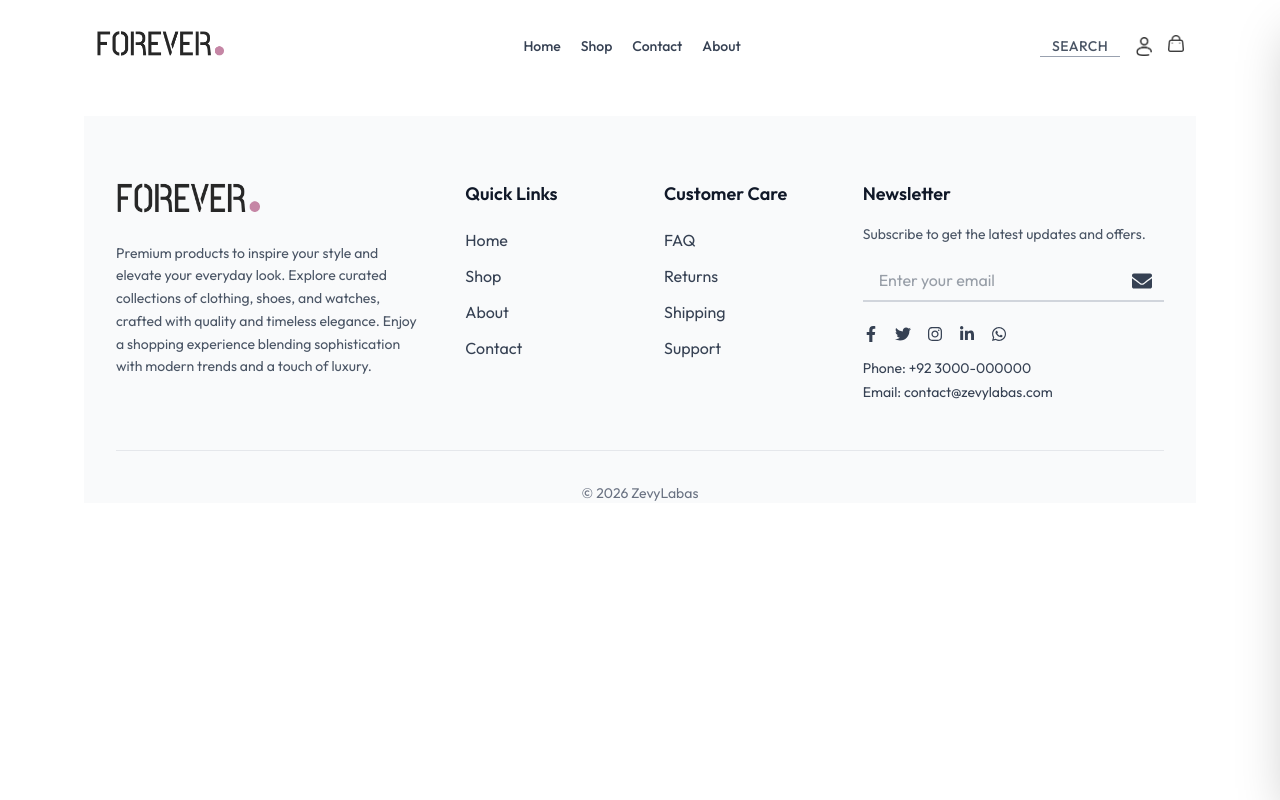
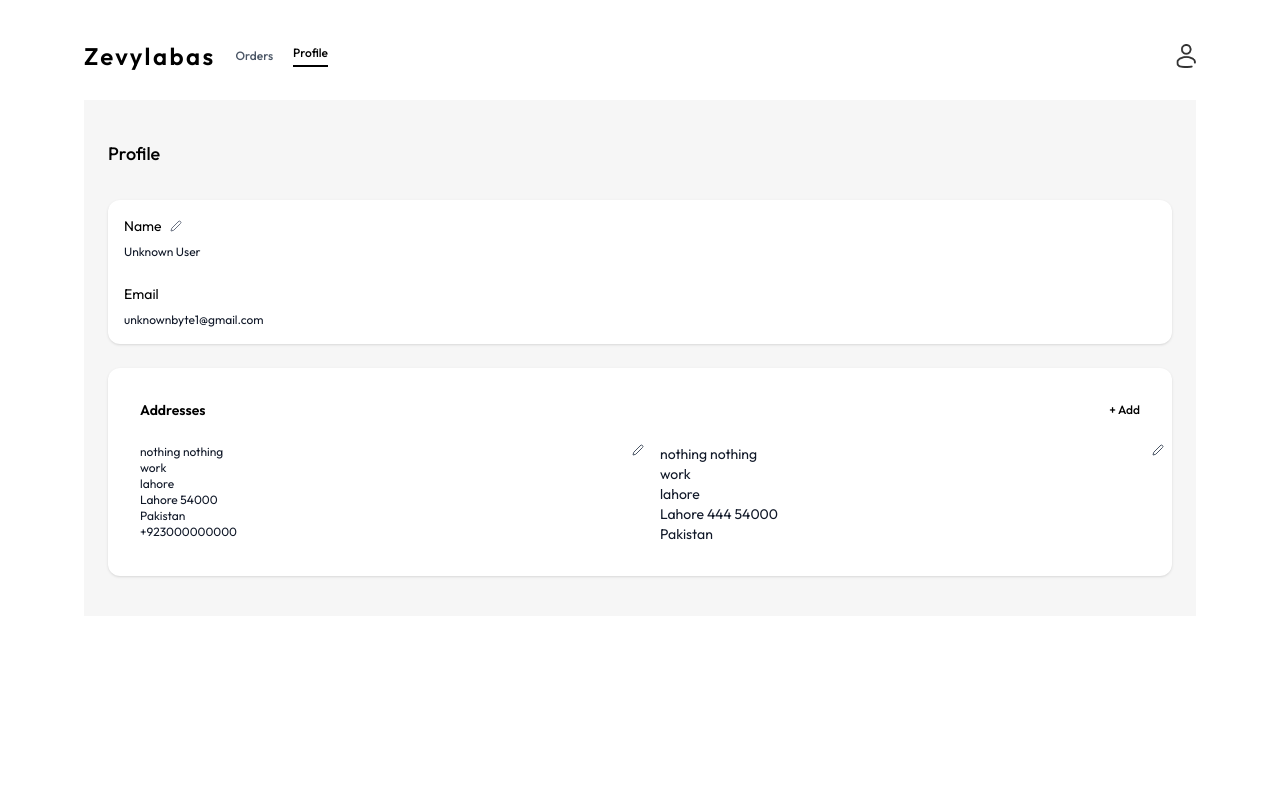
Before and after one commit to arbaz3a/labas-ecommerce, a React (Vite) app in the folder frontend/: page /profile in a window 1280 px wide. Built offline with nearby package versions, Linux system fonts and the light colour scheme.

Commit message:
something new

```diff
--- a/frontend/src/App.jsx
+++ b/frontend/src/App.jsx
@@ -1,23 +1,30 @@
 import React from "react";
-import { Routes, Route } from "react-router-dom";
+import { Routes, Route, useLocation } from "react-router-dom";
 import Home from "./pages/Home";
 import About from "./pages/About";
 import Shop from "./pages/Shop";
 import Contact from "./pages/Contact";
 import Login from "./pages/Login";
 import Product from "./pages/Product";
-import Orders from "./pages/Orders";
+import ProfilePage from "./pages/ProfilePage";
+import OrdersPage from "./pages/OrdersPage";
+import ProfileLayout from "./layout/ProfileLayout";
 import Navbar from "./components/Navbar";
 import Footer from "./components/Footer";
 import Checkout from "./pages/Checkout";
 import OrderConfirmation from "./pages/OrderConfirmation";
+import SettingsPage from "./pages/SettingsPage";
 import { ToastContainer, Slide } from "react-toastify";
 import "react-toastify/dist/ReactToastify.css";
 
 function App() {
+  const location = useLocation();
+
+  const hideLayout =
+    location.pathname === "/profile" || location.pathname === "/orderspage" || location.pathname === "/settings";
   return (
     <div className="md:px-21 sm:px-16 px-11 py-3">
-      <Navbar />
+      {!hideLayout && <Navbar />}
 
       {/* toastify toaster */}
       <ToastContainer
@@ -42,10 +49,12 @@ function App() {
         <Route path="/contact" element={<Contact />} />
         <Route path="/login" element={<Login />} />
         <Route path="/product/:productID" element={<Product />} />
-        <Route path="/orders" element={<Orders />} />
+        <Route path="/orderspage" element={<ProfileLayout><OrdersPage /></ProfileLayout>}/>
+        <Route path="/profile" element={<ProfileLayout><ProfilePage /></ProfileLayout>}/>
+        <Route path="/settings" element={<ProfileLayout><SettingsPage /></ProfileLayout>}/>
         <Route path="/orderconfirmation" element={<OrderConfirmation />} />
       </Routes>
-      <Footer />
+      {!hideLayout && <Footer />}
     </div>
   );
 }
--- a/frontend/src/components/Navbar.jsx
+++ b/frontend/src/components/Navbar.jsx
@@ -66,20 +66,12 @@ function Navbar() {
           <span className="text-sm tracking-wide text-gray-600">SEARCH</span>
         </div>
 
-        <div className="group relative">
-          <img
-            src={assets.profile_icon}
-            className="w-4 cursor-pointer"
-            alt="profile_icon"
-          />
-          <div className="group-hover:block hidden dropdown-menu absolute right-0 pt-3 z-20">
-            <div className="flex flex-col w-36 py-3 px-2.5 gap-1.5 rounded bg-slate-50 text-gray-600">
-              <p className="hover:text-black cursor-pointer">My Profile</p>
-              <p className="hover:text-black cursor-pointer">Orders</p>
-              <p className="hover:text-black cursor-pointer">Logout</p>
-            </div>
-          </div>
-        </div>
+        <img
+  src={assets.profile_icon}
+  onClick={() => navigate("/profile")}
+  className="w-4 cursor-pointer"
+  alt="profile_icon"
+/>
 
         <div className="relative">
           <button className="relative" onClick={() => setShowCartDrawer(true)}>
--- /dev/null
+++ b/frontend/src/components/ProfileHeader.jsx
@@ -0,0 +1,87 @@
+import React, { useState } from "react";
+import { useNavigate, useLocation } from "react-router-dom";
+import { assets } from "../assets/frontend_assets/assets";
+
+function ProfileHeader() {
+  const navigate = useNavigate();
+  const location = useLocation();
+  const [open, setOpen] = useState(false);
+
+  const isOrders = location.pathname === "/orderspage";
+  const isProfile = location.pathname === "/profile";
+
+  return (
+    <div className="bg-white flex py-7 items-center justify-between relative">
+      {/* brand, orders and profile */}
+      <div className="flex items-center gap-5">
+        <h1
+          onClick={() => navigate("/")}
+          className="text-2xl tracking-widest cursor-pointer font-semibold"
+        >
+          Zevylabas
+        </h1>
+
+        <div className="flex gap-5 text-xs font-medium">
+          <button
+            onClick={() => navigate("/orderspage")}
+            className={`transition-all ${
+              isOrders
+                ? "border-b-2 border-black pb-1"
+                : "text-gray-600 hover:text-black"
+            }`}
+          >
+            Orders
+          </button>
+
+          <button
+            onClick={() => navigate("/profile")}
+            className={`transition-all ${
+              isProfile
+                ? "border-b-2 border-black pb-1"
+                : "text-gray-600 hover:text-black"
+            }`}
+          >
+            Profile
+          </button>
+        </div>
+      </div>
+
+      <div className="relative">
+        <img
+          src={assets.profile_icon}
+          alt="profile"
+          className="w-5 cursor-pointer"
+          onClick={() => setOpen(!open)}
+        />
+
+        {open && (
+          <div className="absolute right-0 mt-4 w-64 bg-white border rounded-xl shadow-lg p-4 text-sm z-50">
+            <div className="mb-3 text-gray-600">unknownbyte1@gmail.com</div>
+
+            <div
+              onClick={() => {
+                navigate("/profile");
+                setOpen(false);
+              }}
+              className="py-2 cursor-pointer hover:underline"
+            >
+              Profile
+            </div>
+
+            <div
+              onClick={() => {
+                navigate("/settings");
+                setOpen(false);
+              }}
+              className="py-2 cursor-pointer hover:underline"
+            >
+              Settings
+            </div>
+          </div>
+        )}
+      </div>
+    </div>
+  );
+}
+
+export default ProfileHeader;
--- /dev/null
+++ b/frontend/src/layout/ProfileLayout.jsx
@@ -0,0 +1,13 @@
+import React from "react";
+import ProfileHeader from "../components/ProfileHeader";
+
+function ProfileLayout({ children }) {
+  return (
+    <div className="bg-[#f6f6f6] flex flex-col">
+      <ProfileHeader />
+      <div className="flex-1 overflow-auto">{children}</div>
+    </div>
+  );
+}
+
+export default ProfileLayout;
--- /dev/null
+++ b/frontend/src/pages/OrdersPage.jsx
@@ -0,0 +1,68 @@
+import React, { useContext } from "react";
+import { useNavigate } from "react-router-dom";
+import { shopcontext } from "../context/shopcontext";
+
+function OrdersPage() {
+  const navigate = useNavigate();
+  const { cartItems, products } = useContext(shopcontext);
+
+  const items = [];
+
+  Object.entries(cartItems).forEach(([id, sizes]) => {
+    Object.entries(sizes).forEach(([size, qty]) => {
+      const product = products.find((p) => p._id === id);
+      if (product) {
+        items.push({ ...product, size, qty });
+      }
+    });
+  });
+
+  return (
+    <div className="py-10 px-6">
+      <h2 className="text-lg font-medium mb-8">Profile</h2>
+      {items.length === 0 ? (
+        <div className="bg-white p-8 text-center rounded-lg">
+          <p className="font-medium text-lg">No orders yet</p>
+
+          <p className="text-xs text-gray-600 mt-5">
+            Go to{" "}
+            <span
+              onClick={() => navigate("/shop")}
+              className="underline cursor-pointer text-black hover:text-gray-700"
+            >
+              store
+            </span>{" "}
+            to place an order.
+          </p>
+        </div>
+      ) : (
+        <div className="bg-white rounded-lg p-6 shadow-sm space-y-6">
+          {items.map((item, index) => (
+            <div
+              key={index}
+              className="grid grid-cols-[80px_1fr_auto] border-b gap-4 border-b-gray-200 pb-2"
+            >
+              <div className="w-20 h-25">
+                <img
+                  src={item.image[0]}
+                  alt={item.name}
+                  className="w-full h-full object-cover rounded"
+                />
+              </div>
+              <div>
+                <h3 className="font-medium">{item.name}</h3>
+                <p className="text-xs text-gray-900 mb-1">Size: {item.size}</p>
+                <p className="text-xs text-gray-900">Qty: {item.qty}</p>
+                <p className="text-xs text-gray-700 mt-1">
+                  Ordered on: {new Date().toLocaleDateString()}
+                </p>
+              </div>
+            </div>
+          ))}
+        </div>
+      )}
+    </div>
+  );
+}
+
+export default OrdersPage;
--- /dev/null
+++ b/frontend/src/pages/ProfilePage.jsx
@@ -0,0 +1,100 @@
+import React, { useState } from "react";
+import AddressForm from "../components/AddressForm";
+import { FiEdit2 } from "react-icons/fi";
+
+function ProfilePage() {
+  const [showAddressForm, setShowAddressForm] = useState(false);
+
+  return (
+    <div className="px-6 py-10">
+      <h2 className="text-lg font-medium mb-8">Profile</h2>
+      {/* profile card*/}
+      <div className="bg-white rounded-xl p-4 mb-6 shadow-sm">
+        <div className="mb-6">
+          <div className="flex items-center gap-2">
+            <span className="text-sm text-black">Name</span>
+            <FiEdit2
+              className="cursor-pointer text-xs text-gray-500"
+              size={12}
+            />
+          </div>
+          <p className="mt-2 text-xs text-gray-900">Unknown User</p>
+        </div>
+
+        <div>
+          <p className="text-sm text-black">Email</p>
+          <p className="mt-2 text-xs text-gray-900">unknownbyte1@gmail.com</p>
+        </div>
+      </div>
+
+      {/* address card*/}
+      <div className="bg-white rounded-xl p-8 shadow-sm">
+        <div className="flex justify-between items-center mb-6">
+          <h3 className="font-semibold text-sm">Addresses</h3>
+
+          <button
+            onClick={() => setShowAddressForm(true)}
+            className="text-xs font-medium hover:underline"
+          >
+            + Add
+          </button>
+        </div>
+
+        {/* address grid */}
+        <div className="grid md:grid-cols-2 gap-10 text-sm text-gray-900">
+          <div className="relative">
+            <FiEdit2
+              className="absolute -right-6 top-0 text-gray-600 cursor-pointer"
+              size={12}
+            />
+
+            <p className="text-xs">nothing nothing</p>
+            <p className="text-xs">work</p>
+            <p className="text-xs">lahore</p>
+            <p className="text-xs">Lahore 54000</p>
+            <p className="text-xs">Pakistan</p>
+            <p className="text-xs">+923000000000</p>
+          </div>
+
+          {/* second address */}
+          <div className="relative">
+            <FiEdit2
+              className="absolute -right-6 top-0 text-gray-600 cursor-pointer"
+              size={12}
+            />
+
+            <p className="text-sm">nothing nothing</p>
+            <p className="text-sm">work</p>
+            <p className="text-sm">lahore</p>
+            <p className="text-sm">Lahore 444 54000</p>
+            <p className="text-sm">Pakistan</p>
+          </div>
+        </div>
+      </div>
+
+      {/* address modlel */}
+      {showAddressForm && (
+        <div className="fixed inset-0 bg-black/30 flex items-center justify-center z-50">
+          <div className="bg-white p-8 rounded-xl w-full max-w-lg relative">
+            <button
+              onClick={() => setShowAddressForm(false)}
+              className="absolute top-4 right-4 text-gray-500"
+            >
+              ✕
+            </button>
+
+            <h2 className="text-lg font-semibold mb-6">Add address</h2>
+
+            <AddressForm />
+
+            <button className="w-full mt-6 bg-black text-white py-3 rounded-md">
+              Save
+            </button>
+          </div>
+        </div>
+      )}
+    </div>
+  );
+}
+
+export default ProfilePage;
--- /dev/null
+++ b/frontend/src/pages/SettingsPage.jsx
@@ -0,0 +1,25 @@
+import React from "react";
+
+function SettingsPage() {
+  return (
+    <div className="py-10 px-6">
+      <h2 className="text-2xl font-semibold mb-8">Settings</h2>
+
+      <div className="bg-white p-6 rounded-xl shadow-sm flex justify-between items-center">
+        <div>
+          <h3 className="font-medium mb-2">Sign out everywhere</h3>
+          <p className="text-sm text-gray-600">
+            If you've lost a device or have security concerns, log out
+            everywhere to ensure the security of your account.
+          </p>
+        </div>
+
+        <button className="border px-4 py-2 rounded-md">
+          Sign out everywhere
+        </button>
+      </div>
+    </div>
+  );
+}
+
+export default SettingsPage;
```
